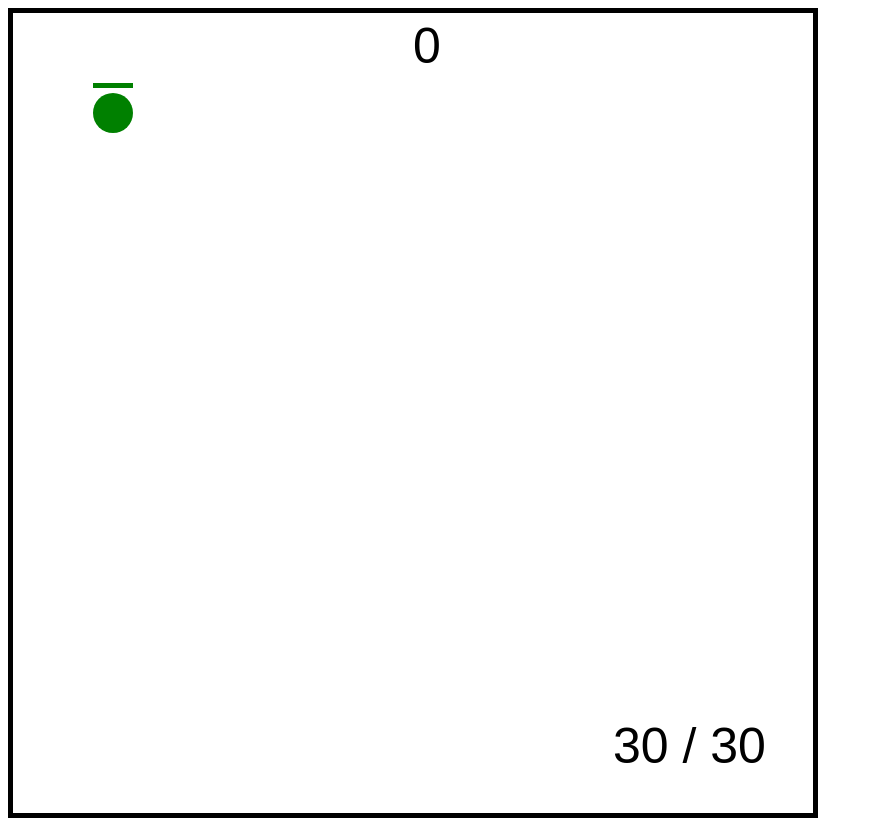
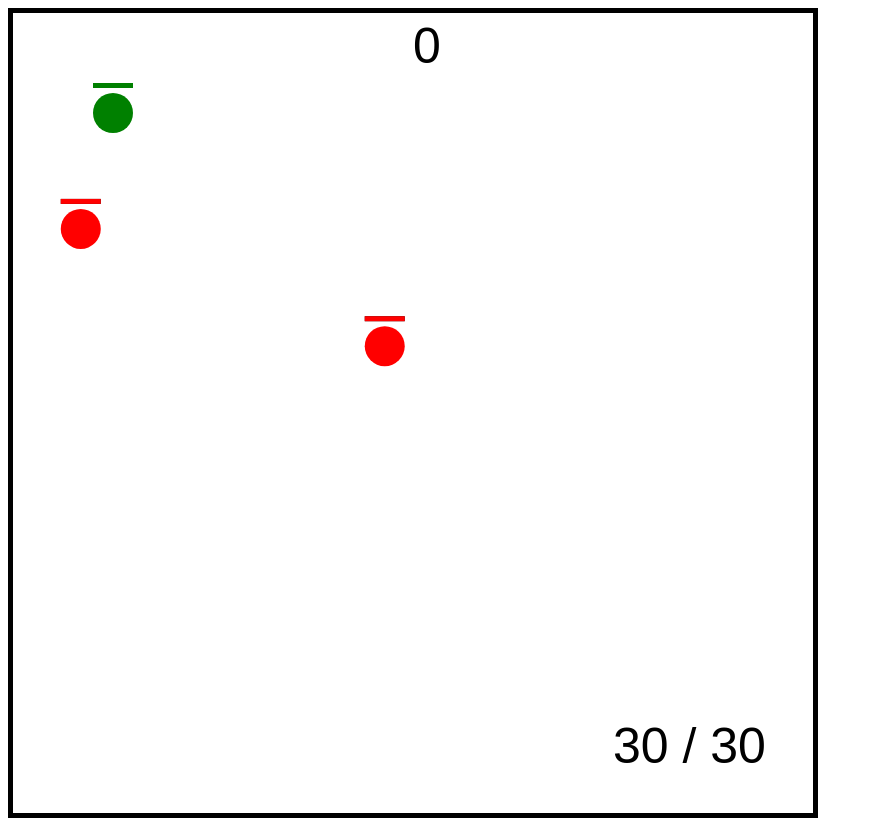
Before and after one commit to Sascau-Eduard/ZombieAttack, a plain HTML site: page index.html in a window 1280 px wide. Shown: the whole page, without its empty margins (0-873 px from the left). Drawn offline with Linux system fonts and the light colour scheme.

Commit message:
Update index.html

```diff
--- a/index.html
+++ b/index.html
@@ -277,7 +277,7 @@
 
             context.clearRect(0, 0, 800, 800);
 
-            if (elapsed >= 5000) {
+            if (elapsed >= 2000) {
                 elapsed = 0;
                 gameObjects.push(new Enemy(new Vector(Math.random() * 800, Math.random() * 800)))
             }
```
